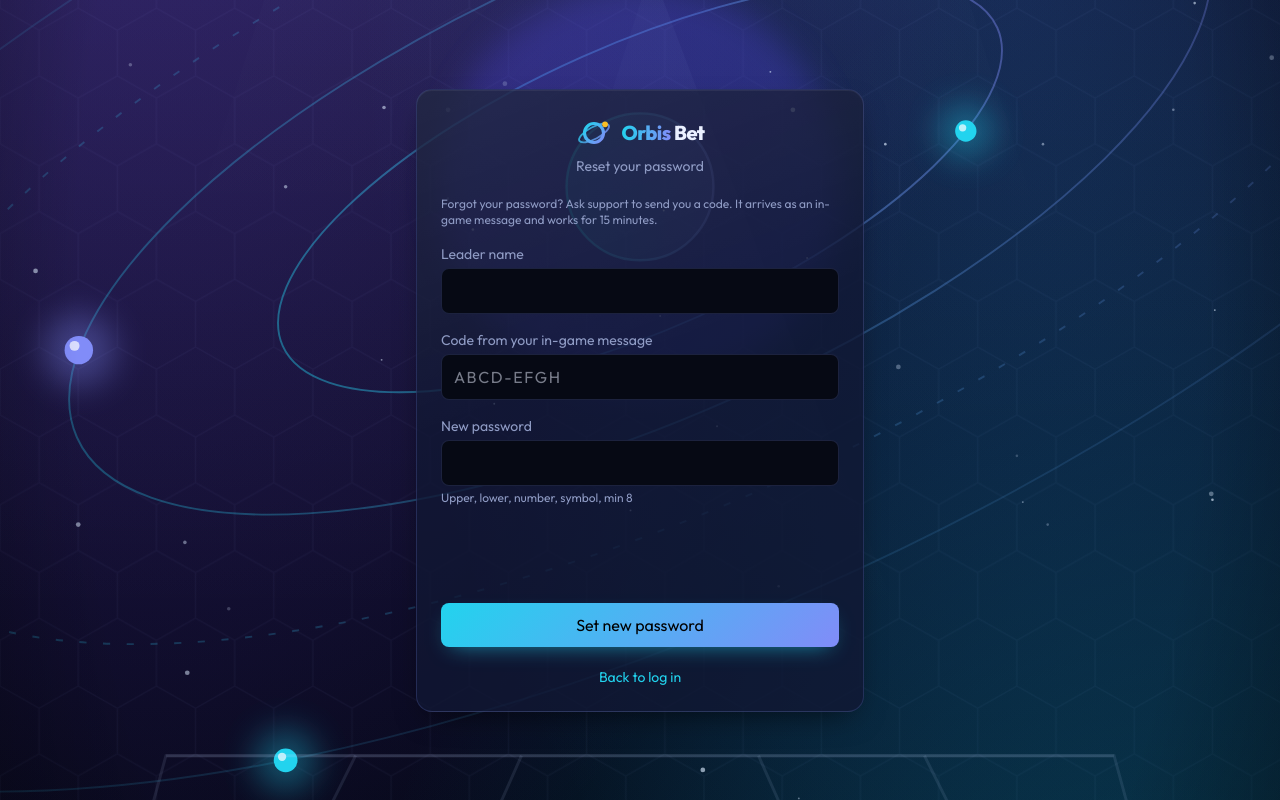
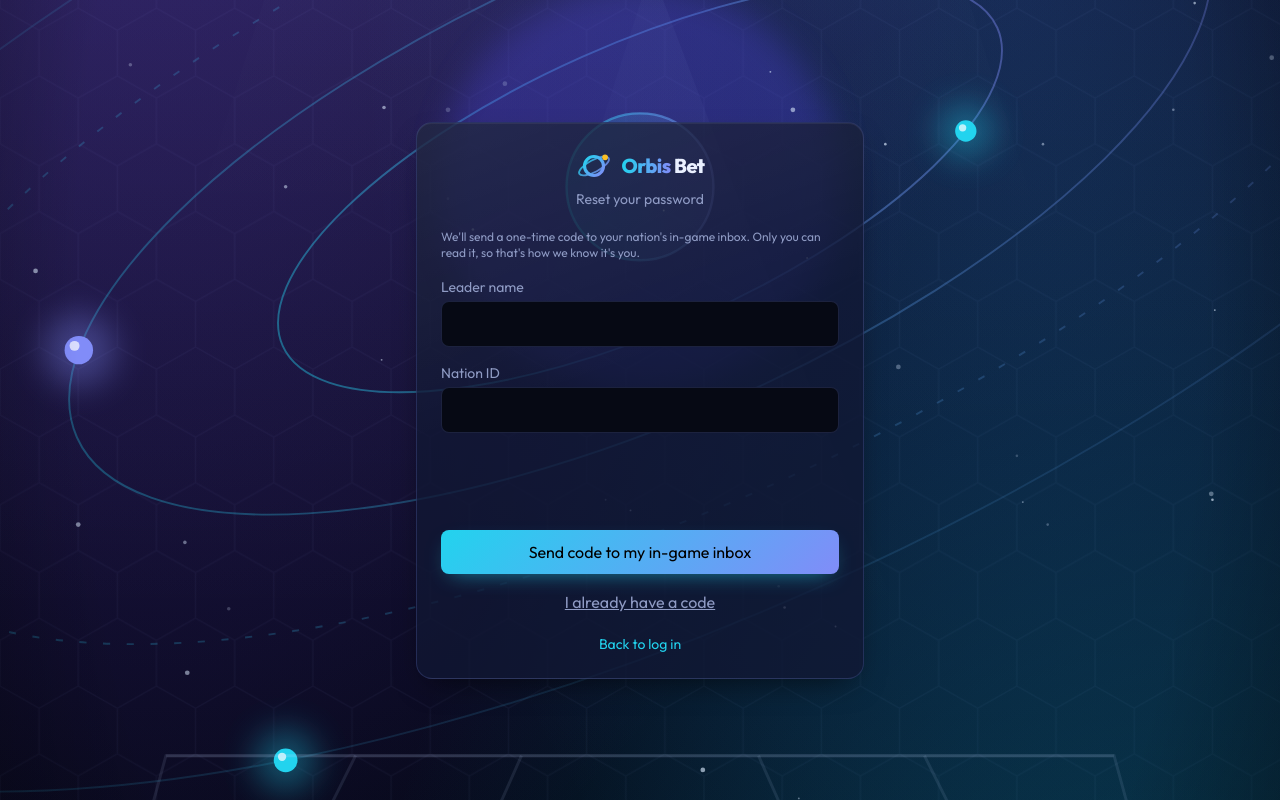
Before and after one commit to Olubest0090/Orbis-bet, a Next.js app: page /reset in a window 1280 px wide. Built offline with nearby package versions, Linux system fonts and the light colour scheme; no server answers.

Commit message:
Automatic forgot-password code via in-game message

```diff
--- a/app/reset/page.tsx
+++ b/app/reset/page.tsx
@@ -12,19 +12,67 @@ function passwordOk(p: string) {
 
 export default function ResetPage() {
   const router = useRouter();
+  const [step, setStep] = useState<"request" | "enter">("request");
   const [leader, setLeader] = useState("");
+  const [nationId, setNationId] = useState("");
   const [code, setCode] = useState("");
   const [password, setPassword] = useState("");
   const [captchaToken, setCaptchaToken] = useState("");
   const [captchaReset, setCaptchaReset] = useState(0);
   const [error, setError] = useState("");
+  const [info, setInfo] = useState("");
   const [done, setDone] = useState(false);
   const [loading, setLoading] = useState(false);
 
   const input =
     "w-full rounded-lg border border-[var(--border)] bg-[var(--bg)] px-3 py-2.5 outline-none focus:border-[var(--green)]";
 
-  async function onSubmit(e: React.FormEvent) {
+  function newCaptcha() {
+    setCaptchaToken("");
+    setCaptchaReset((n) => n + 1);
+  }
+
+  function goTo(next: "request" | "enter") {
+    setStep(next);
+    setError("");
+    newCaptcha();
+  }
+
+  async function requestCode(e: React.FormEvent) {
+    e.preventDefault();
+    setError("");
+    if (!leader.trim() || !/^\d+$/.test(nationId.trim())) {
+      setError("Enter your leader name and nation ID (numbers only).");
+      return;
+    }
+    if (!captchaToken) {
+      setError("Complete the captcha.");
+      return;
+    }
+    setLoading(true);
+    try {
+      const res = await fetch("/api/auth/forgot", {
+        method: "POST",
+        headers: { "Content-Type": "application/json" },
+        body: JSON.stringify({ leader: leader.trim(), nationId: nationId.trim(), captchaToken }),
+      });
+      const data = await res.json().catch(() => ({}));
+      if (!res.ok) {
+        setError(data.error || "Could not send a code");
+        newCaptcha();
+        return;
+      }
+      setInfo(data.message || "");
+      goTo("enter");
+    } catch {
+      setError("Network error");
+      newCaptcha();
+    } finally {
+      setLoading(false);
+    }
+  }
+
+  async function submitReset(e: React.FormEvent) {
     e.preventDefault();
     setError("");
     if (!leader.trim() || !code.trim() || !password) {
@@ -49,18 +97,21 @@ export default function ResetPage() {
       const data = await res.json().catch(() => ({}));
       if (!res.ok) {
         setError(data.error || "Could not reset password");
-        setCaptchaToken("");
-        setCaptchaReset((n) => n + 1);
+        newCaptcha();
         return;
       }
       setDone(true);
       setTimeout(() => router.push("/login"), 1800);
     } catch {
       setError("Network error");
+      newCaptcha();
     } finally {
       setLoading(false);
     }
   }
+
+  const button =
+    "w-full rounded-lg bg-[var(--green)] py-2.5 font-semibold text-black disabled:opacity-60";
 
   return (
     <main className="min-h-screen flex items-center justify-center p-4">
@@ -72,11 +123,32 @@ export default function ResetPage() {
 
         {done ? (
           <p className="text-center text-[var(--green)]">Password changed. Taking you to log in…</p>
+        ) : step === "request" ? (
+          <form onSubmit={requestCode} className="space-y-4">
+            <p className="text-xs text-[var(--muted)]">
+              We&apos;ll send a one-time code to your nation&apos;s in-game inbox. Only you can read it, so that&apos;s how
+              we know it&apos;s you.
+            </p>
+            <div>
+              <label className="mb-1 block text-sm text-[var(--muted)]">Leader name</label>
+              <input className={input} value={leader} onChange={(e) => setLeader(e.target.value)} />
+            </div>
+            <div>
+              <label className="mb-1 block text-sm text-[var(--muted)]">Nation ID</label>
+              <input className={input} inputMode="numeric" value={nationId} onChange={(e) => setNationId(e.target.value)} />
+            </div>
+            <Turnstile onToken={setCaptchaToken} resetKey={captchaReset} />
+            {error && <p className="text-sm text-[var(--danger)]">{error}</p>}
+            <button type="submit" disabled={loading} className={button}>
+              {loading ? "Sending…" : "Send code to my in-game inbox"}
+            </button>
+            <button type="button" onClick={() => goTo("enter")} className="w-full text-sm text-[var(--muted)] underline">
+              I already have a code
+            </button>
+          </form>
         ) : (
-          <form onSubmit={onSubmit} className="space-y-4">
-            <p className="text-xs text-[var(--muted)]">
-              Forgot your password? Ask support to send you a code. It arrives as an in-game message and works for 15 minutes.
-            </p>
+          <form onSubmit={submitReset} className="space-y-4">
+            {info && <p className="rounded-lg border border-[var(--border)] p-2 text-xs text-[var(--muted)]">{info}</p>}
             <div>
               <label className="mb-1 block text-sm text-[var(--muted)]">Leader name</label>
               <input className={input} value={leader} onChange={(e) => setLeader(e.target.value)} />
@@ -98,12 +170,11 @@ export default function ResetPage() {
             </div>
             <Turnstile onToken={setCaptchaToken} resetKey={captchaReset} />
             {error && <p className="text-sm text-[var(--danger)]">{error}</p>}
-            <button
-              type="submit"
-              disabled={loading}
-              className="w-full rounded-lg bg-[var(--green)] py-2.5 font-semibold text-black disabled:opacity-60"
-            >
+            <button type="submit" disabled={loading} className={button}>
               {loading ? "Saving…" : "Set new password"}
+            </button>
+            <button type="button" onClick={() => goTo("request")} className="w-full text-sm text-[var(--muted)] underline">
+              Send me a new code
             </button>
           </form>
         )}
--- /dev/null
+++ b/lib/resetflow.ts
@@ -0,0 +1,37 @@
+import { sendPnwMessage } from "@/lib/pnw";
+import { hashCode, makeCode, prettyCode } from "@/lib/resetcode";
+
+const SITE = process.env.NEXT_PUBLIC_SITE_URL || "https://orbis-bet.vercel.app";
+
+/* eslint-disable @typescript-eslint/no-explicit-any */
+/** Creates a one-time code and sends it to the nation's in-game inbox. */
+export async function issueResetCode(
+  db: any,
+  user: { id: string; nation_id: number }
+): Promise<{ ok: true } | { ok: false; error: string }> {
+  const code = makeCode();
+  const { data: row, error } = await db
+    .from("orbis_reset_codes")
+    .insert({
+      user_id: user.id,
+      code_hash: hashCode(user.id, code),
+      expires_at: new Date(Date.now() + 15 * 60 * 1000).toISOString(),
+    })
+    .select("id")
+    .single();
+  if (error || !row) return { ok: false, error: "Could not create a code" };
+
+  try {
+    await sendPnwMessage(
+      user.nation_id,
+      "Orbis Bet password reset",
+      `<p>Your Orbis Bet password reset code is <b>${prettyCode(code)}</b>.</p>` +
+        `<p>It expires in 15 minutes. Open ${SITE}/reset and enter it with your leader name and a new password.</p>` +
+        `<p>If you did not ask for this, ignore this message.</p>`
+    );
+  } catch (e) {
+    await db.from("orbis_reset_codes").delete().eq("id", row.id);
+    return { ok: false, error: e instanceof Error ? e.message : "message failed" };
+  }
+  return { ok: true };
+}
--- a/lib/support-kb.ts
+++ b/lib/support-kb.ts
@@ -10,7 +10,7 @@ How to answer:
 
 Facts about the site:
 - Sign up needs a Politics & War nation ID and the exact leader name of that nation, a password, the captcha, and confirming you are 18+. Log in uses the leader name and password.
-- Forgot password: ask support (open a ticket) to send a reset code. An admin sends a one-time code to the nation's in-game inbox. It works for 15 minutes. Then open the Reset page (Forgot password? on the login screen), enter the leader name, the code, and a new password.
+- Forgot password: on the login screen tap "Forgot password?", enter your leader name and nation ID, and a one-time code is sent automatically to your nation's in-game inbox (it can take a minute). It works for 15 minutes. Enter it with your leader name and a new password. You can ask for a new code, but only a few per hour. If no code arrives, open a ticket (if you can still log in) or contact an admin in-game.
 - Betting is on real football matches (England, Spain, Italy, Germany, France and the Champions League). Tap a price on the match list to add it to the bet slip. "More markets" on a match shows Over/Under, GG/NG (both teams to score) and Handicap.
 - Bet types: singles, or an accumulator (acca) that combines 2 or more picks from different matches; every pick must win. You can also place several singles at once. Max 10 selections per slip.
 - Stake: at least $10,000 and at most $500,000,000 per bet. You can type 500k, 2m or 1b. The maximum payout of one bet is $5,000,000,000.
```
Also changed, not shown: app/api/auth/forgot/route.ts (added, +76 -0 lines).
